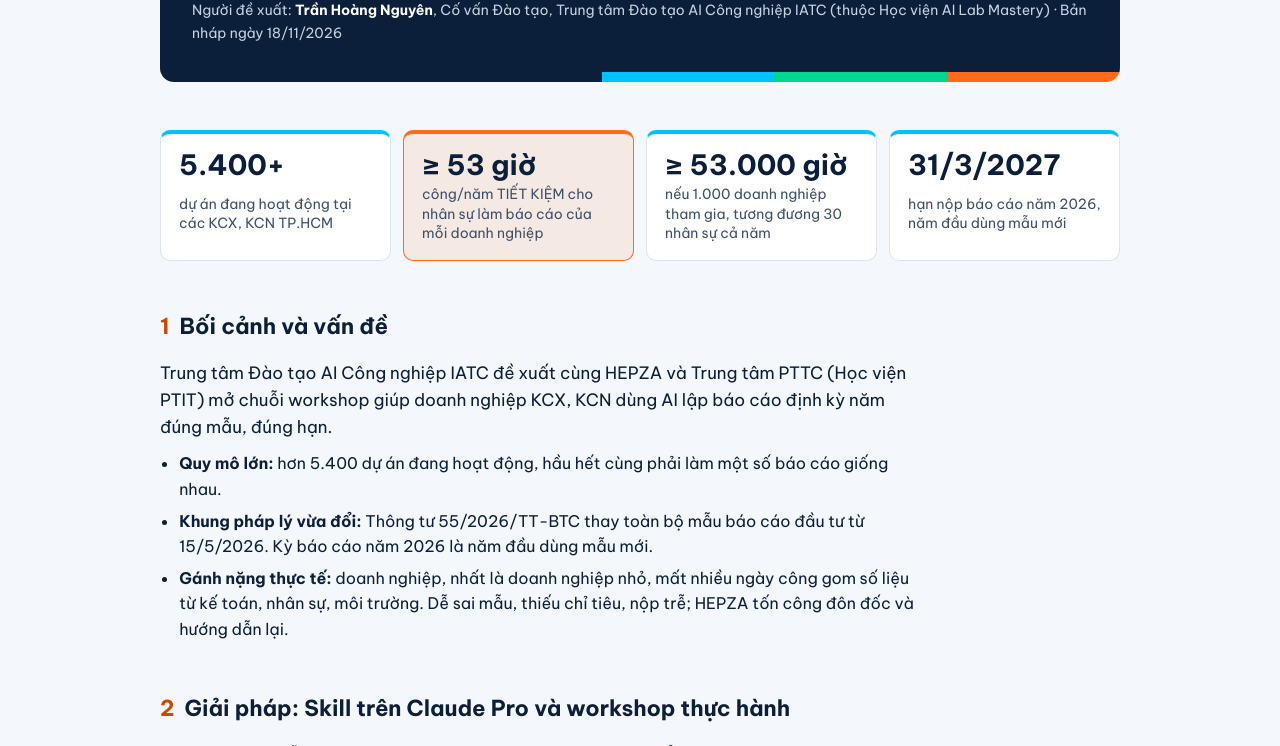
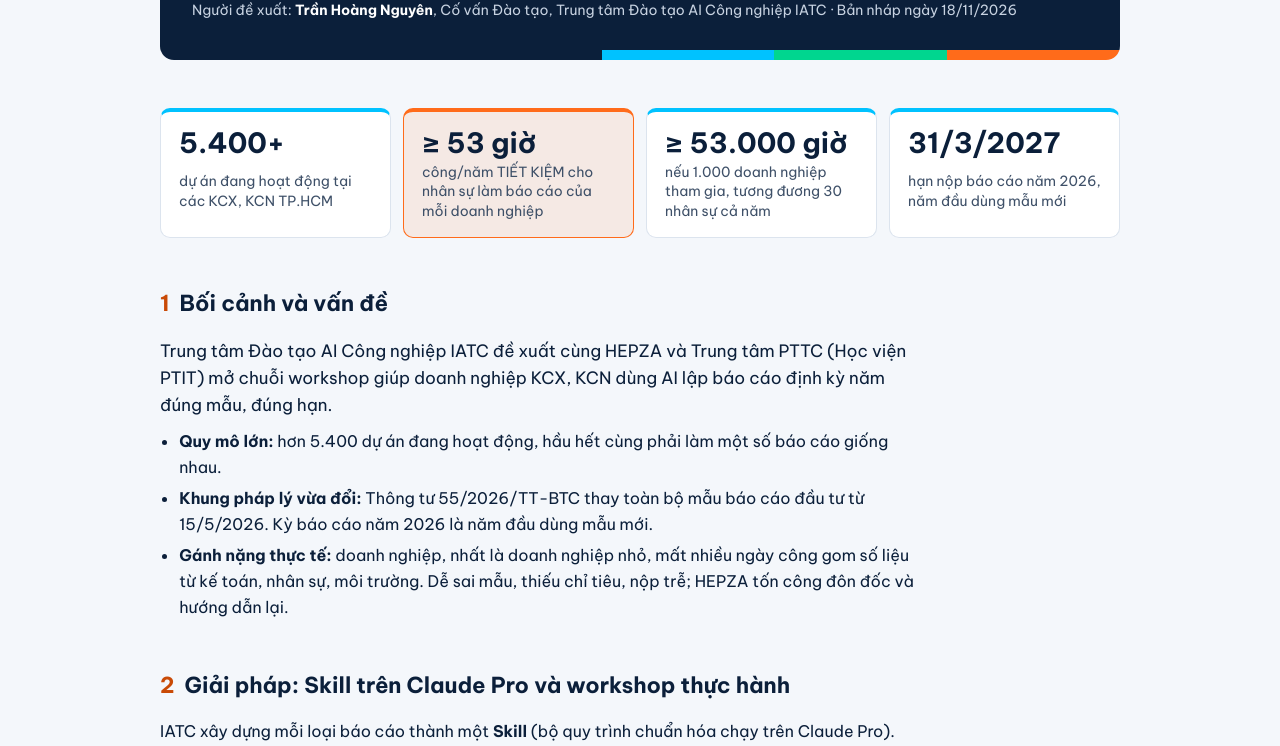
Before and after one commit to iatc18/iatc-hepza-de-xuat, a plain HTML site: page index.html in a window 1280 px wide. Shown: the part 354-1100 px from the top of the page. Drawn offline with Linux system fonts and the light colour scheme.

Commit message:
Bỏ thông tin ALM: IATC đứng tên độc lập trong đề xuất này
Co-Authored-By: Claude Opus 5.5 <noreply@anthropic.com>
Claude-Session: https://claude.ai/code/session_01XFaHGt9nxSmZ2yH3cHCEn6

```diff
--- a/index.html
+++ b/index.html
@@ -121,7 +121,7 @@ footer { border-top: 1px solid var(--rule); padding-top: 16px; color: var(--ink-
     <div class="brand"><img class="logo" src="assets/brand/IATC-logo-nen-toi-600px.png" srcset="assets/brand/IATC-logo-nen-toi-600px.png 1x, assets/brand/IATC-logo-nen-toi-1200px.png 2x" width="117" height="40" alt="IATC"><span>Trung tâm Đào tạo AI Công nghiệp · Industrial AI Training Center</span></div>
     <div class="eyebrow">Đề xuất hợp tác · HEPZA · PTTC · IATC</div>
     <h1>Ứng dụng AI hỗ trợ doanh nghiệp KCX, KCN lập báo cáo năm</h1>
-    <div class="meta">Người đề xuất: <strong>Trần Hoàng Nguyên</strong>, Cố vấn Đào tạo, Trung tâm Đào tạo AI Công nghiệp IATC (thuộc Học viện AI Lab Mastery) · Bản nháp ngày 18/11/2026</div>
+    <div class="meta">Người đề xuất: <strong>Trần Hoàng Nguyên</strong>, Cố vấn Đào tạo, Trung tâm Đào tạo AI Công nghiệp IATC · Bản nháp ngày 18/11/2026</div>
   </header>
   <div class="band" aria-hidden="true"><i class="b1"></i><i class="b2"></i><i class="b3"></i><i class="b4"></i></div>
   </div>
```
